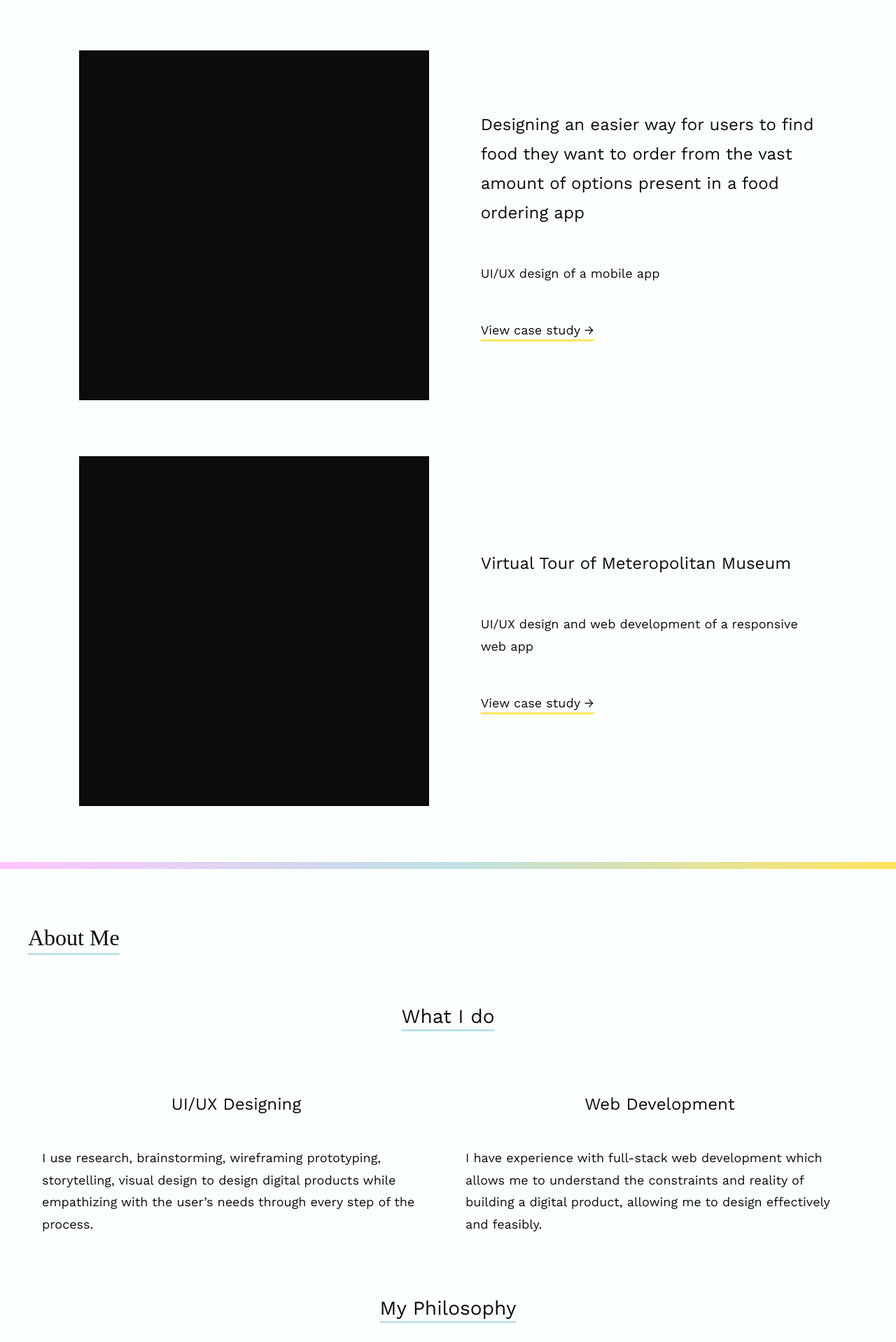
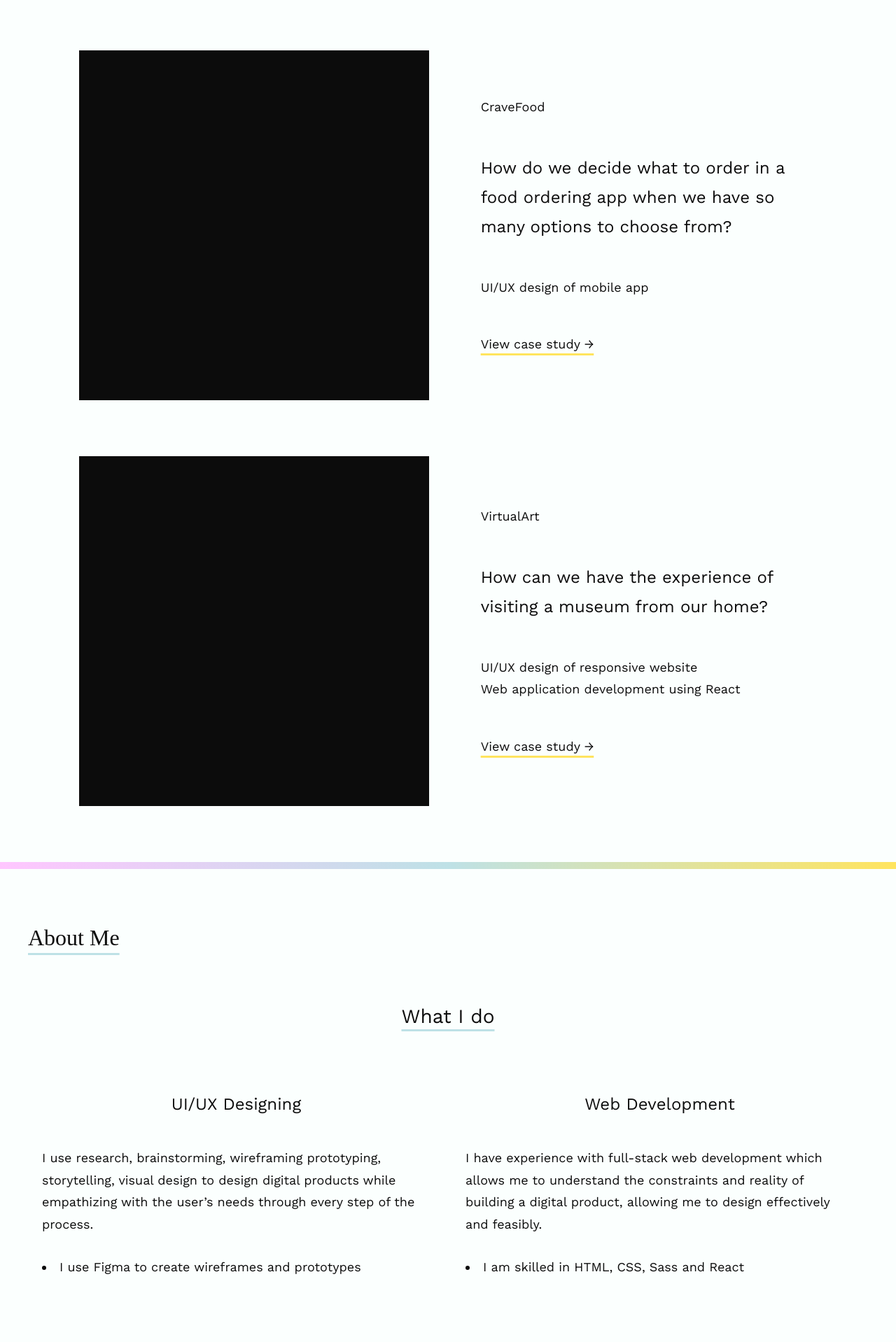
Before and after one commit to Hiba243/hibaportfolio, a React (Create React App) app: page / in a window 1280 px wide. Shown: the part 860-2778 px from the top of the page at 70% size. Built offline with nearby package versions, Linux system fonts and the light colour scheme; a web font is replaced by a local one.

Commit message:
modified content of home page

```diff
--- a/sass/layout/_about.scss
+++ b/sass/layout/_about.scss
@@ -93,3 +93,13 @@
     text-align: center;
   }
 }
+
+.about-content-flex{
+  display: flex;
+  flex-direction: column;
+  row-gap: 3rem;
+}
+
+.ul-style{
+  list-style-position: inside;
+}
--- a/src/App.css
+++ b/src/App.css
@@ -566,6 +566,14 @@ hr {
   .col-flex-heading {
     text-align: center; }
 
+.about-content-flex {
+  display: flex;
+  flex-direction: column;
+  row-gap: 3rem; }
+
+.ul-style {
+  list-style-position: inside; }
+
 .section-contact {
   padding: 0 4rem;
   display: flex;
--- a/src/components/About.js
+++ b/src/components/About.js
@@ -13,11 +13,21 @@ const About = () => {
 
                 <div className="col-flex">
                     <p className="text__subheading col-flex-heading">UI/UX Designing</p>
+                    <div className="about-content-flex">
                     <p className="text__content col-flex-content">I use research, brainstorming, wireframing prototyping, storytelling, visual design to design digital products while empathizing with the user’s needs through every step of the process.</p>
+                    <ul className="ul-style">
+                        <li className="text__content">I use Figma to create wireframes and prototypes</li>
+                    </ul>
+                    </div>
                 </div>
                 <div className="col-flex">
                     <p className="text__subheading col-flex-heading">Web Development</p>
+                    <div className="about-content-flex">
                     <p className="text__content col-flex-content">I have experience with full-stack web development which allows me to understand the constraints and reality of building a digital product, allowing me to design effectively and feasibly.</p>
+                    <ul className="ul-style">
+                        <li className="text__content">I am skilled in HTML, CSS, Sass and React</li>
+                    </ul>
+                    </div>
                 </div>
             </div>
         </div>
@@ -30,8 +40,8 @@ const About = () => {
                     <p className="text__content col-flex-content">Digital products have great features but are being designed to overwhelm us. As a UI & UX designer my goal is to create designs that empowers the users and focuses on the wellbeing of the user.</p>
                 </div>
                 <div className="col-flex">
-                    <p className="text__subheading col-flex-heading">Empathizing with user’s problems is vital for designing a successful digital product</p>
-                    <p className="text__content col-flex-content">A digital product will be successfull when the user is able to use the product easily without any obstacles. This can be achieved by empathizing with the user’s needs and frustrations and designing a product which addresses those needs and by minimizing any pain points.</p>
+                    <p className="text__subheading col-flex-heading">Focusing on improving the user experience of a digital product is key for it’s success</p>
+                    <p className="text__content col-flex-content">I believe that by designing products that allows users to fulfill their needs with ease, we can ensure increased customer satisfaction which leads to more users using your product instead of competing products.</p>
                 </div>
             </div>
         </div>
--- a/src/components/LandingPage.js
+++ b/src/components/LandingPage.js
@@ -25,7 +25,7 @@ const LandingPage = () => {
                     <p className="text__bigheading landing-page-text font-accent">Hello, I’m Hiba Fatima</p>
                     <p className="text__bigheading landing-page-underline font-accent">a UI/UX enthusiast and a Web Developer</p>
                 </div>
-
+                <p className="text__content">By day I build web applications at Deloitte, by night I’m exploring the world of UI/UX</p>
                 <p className="text__content">I’m passionate about designing digital products by focusing on the user’s wellbeing through good UI/UX design</p>
                 <p className="text__content button-underline work-padding">View my work &rarr;</p>
             {/* </ScrollAnimation> */}
--- a/src/components/Navbar.js
+++ b/src/components/Navbar.js
@@ -60,14 +60,14 @@ const Navbar = () => {
             {/* <div className="star" id="star-1" ref={refStar1}></div> */}
             <li className="nav__item">
               <a href="#about" className="nav__link link-effect" onClick={closeMenu}
-              >About Me</a
+              >About</a
               >
             </li>
           </div>
           <div className="link-flex">
             {/* <div className="star" id="star-2" ref={refStar2}></div> */}
             <li className="nav__item">
-              <a href="#work" className="nav__link link-effect" onClick={closeMenu}>My Work</a>
+              <a href="#work" className="nav__link link-effect" onClick={closeMenu}>Work</a>
             </li>
           </div>
           <div className="link-flex">
@@ -82,7 +82,7 @@ const Navbar = () => {
             {/* <div className="star" id="star-4" ref={refStar4}></div> */}
             <li className="nav__item">
               <a href="#contact" className="nav__link link-effect" onClick={closeMenu}
-              >My Resume</a
+              >Resume</a
               >
             </li>
           </div>
--- a/src/components/Projects.js
+++ b/src/components/Projects.js
@@ -13,9 +13,12 @@ const Projects = () => {
                 <div className="project__img">&nbsp;</div>
                 <div className="project__desc">
                     <div className="project__desc-content">
-                        <p className="project__desc-content-h1 text__subheading">Designing an easier way for users to find food they want to order from the vast amount of options present in a food ordering app</p>
                         <div className="text__content">
-                            <p className="project__desc-content-feat text__content">UI/UX design of a mobile app</p>
+                            <p className="project__desc-content-feat text__content">CraveFood</p>
+                        </div>
+                        <p className="project__desc-content-h1 text__subheading">How do we decide what to order in a food ordering app when we have so many options to choose from?</p>
+                        <div className="text__content">
+                            <p className="project__desc-content-feat text__content">UI/UX design of mobile app</p>
                         </div>
                         <div className="project__link">
                             <Link to="/projects/p1"><a className="text__content text-underline">View case study &rarr;</a>   </Link>
@@ -29,9 +32,13 @@ const Projects = () => {
                 <div className="project__img">&nbsp;</div>
                 <div className="project__desc">
                     <div className="project__desc-content">
-                        <p className="project__desc-content-h1 text__subheading">Virtual Tour of Meteropolitan Museum</p>
                         <div className="text__content">
-                            <p className="project__desc-content-feat text__content">UI/UX design and web development of a responsive web app</p>
+                            <p className="project__desc-content-feat text__content">VirtualArt</p>
+                        </div>
+                        <p className="project__desc-content-h1 text__subheading">How can we have the experience of visiting a museum from our home?</p>
+                        <div className="text__content">
+                            <p className="project__desc-content-feat text__content">UI/UX design of responsive website</p>
+                            <p className="project__desc-content-feat text__content">Web application development using React</p>
                         </div>
                         <div className="project__link">
                             <Link to="/projects/p1"><a className="text__content text-underline">View case study &rarr;</a>   </Link>
```
